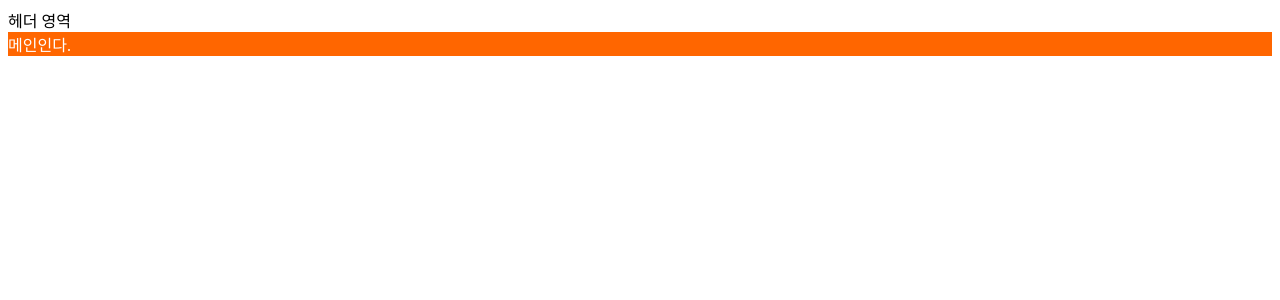
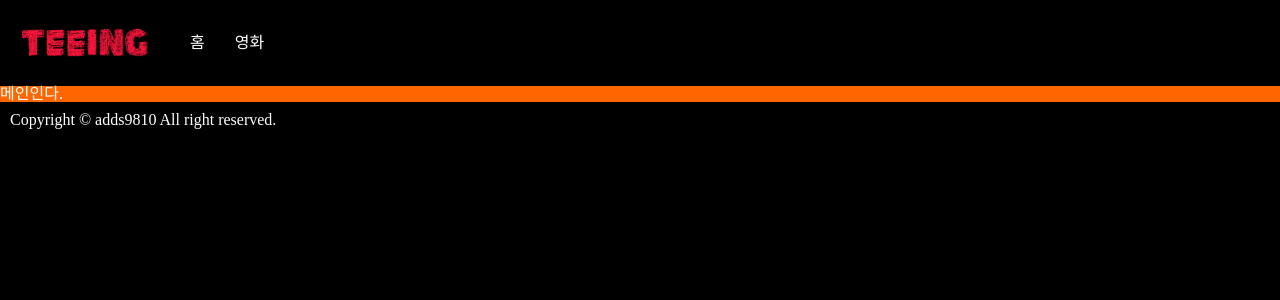
Before and after one commit to adds9810/feReactStudy, a React (Create React App) app in the folder reactTving/: page / in a window 1280 px wide. Shown: the top 300 px of the page. Built offline with nearby package versions, Linux system fonts and the light colour scheme.

Commit message:
레이아웃 시도 중..

```diff
--- a/reactTving/src/App.tsx
+++ b/reactTving/src/App.tsx
@@ -1,6 +1,9 @@
 import React from "react";
 import Router from "~/routes";
 import { RecoilRoot } from "recoil";
+
+// style 구현
+import "./reset.scss";
 
 function App() {
   return (
--- /dev/null
+++ b/reactTving/src/component/Detail/index.tsx
@@ -0,0 +1,3 @@
+export default () => {
+  return <></>;
+};
--- /dev/null
+++ b/reactTving/src/component/common/footer/footer.scss
@@ -0,0 +1,6 @@
+#footer {
+  padding: 10px;
+  p {
+    color: #fff;
+  }
+}
--- /dev/null
+++ b/reactTving/src/component/common/footer/index.tsx
@@ -0,0 +1,10 @@
+// style 구현
+import "./footer.scss";
+
+export default () => {
+  return (
+    <footer id="footer">
+      <p>Copyright © adds9810 All right reserved.</p>
+    </footer>
+  );
+};
--- /dev/null
+++ b/reactTving/src/component/common/header/header.scss
@@ -0,0 +1,30 @@
+#header {
+  position: sticky;
+  top: 0;
+  left: 0;
+  width: 100%;
+  padding: 10px;
+  box-sizing: border-box;
+  .container {
+    display: flex;
+    gap: 30px;
+    align-items: center;
+    justify-content: flex-start;
+    h1 {
+      display: block;
+      width: 150px;
+      a,
+      img {
+        display: block;
+        width: 100%;
+      }
+    }
+    ul {
+      display: flex;
+      gap: 30px;
+      li a {
+        color: #fff;
+      }
+    }
+  }
+}
--- a/reactTving/src/component/common/header/index.tsx
+++ b/reactTving/src/component/common/header/index.tsx
@@ -1,7 +1,26 @@
+import { Link } from "react-router-dom";
+
+// style 구현
+import "./header.scss";
+
 export default () => {
-
-    return(
-        <div>헤더 영역</div>
-    );
-
+  return (
+    <header id="header">
+      <div className="container">
+        <h1>
+          <Link to="/home">
+            <img src={require("~/assets/images/logo.png")} alt="티잉" />
+          </Link>
+        </h1>
+        <ul>
+          <li>
+            <Link to="/home">홈</Link>
+          </li>
+          <li>
+            <Link to="/genre">영화</Link>
+          </li>
+        </ul>
+      </div>
+    </header>
+  );
 };
--- /dev/null
+++ b/reactTving/src/containers/Detail/index.tsx
@@ -0,0 +1,3 @@
+export default () => {
+  return <></>;
+};
--- /dev/null
+++ b/reactTving/src/pages/Detail/index.tsx
@@ -0,0 +1,3 @@
+export default () => {
+  return <></>;
+};
--- a/reactTving/src/pages/Genre/index.tsx
+++ b/reactTving/src/pages/Genre/index.tsx
@@ -1,3 +1,3 @@
 export default () => {
-  return <></>;
+  return <div>장르</div>;
 };
--- a/reactTving/src/pages/main/index.tsx
+++ b/reactTving/src/pages/main/index.tsx
@@ -1,4 +1,6 @@
 import Header from "~/component/common/header";
+import Footer from "~/component/common/footer";
+
 // style 구현
 import "./main.scss";
 
@@ -7,6 +9,7 @@ export default () => {
     <>
       <Header />
       <div className="main">메인인다.</div>
+      <Footer />
     </>
   );
 };
--- /dev/null
+++ b/reactTving/src/reset.scss
@@ -0,0 +1,139 @@
+// reset.css
+
+/* http://meyerweb.com/eric/tools/css/reset/
+   v2.0 | 20110126
+   License: none (public domain)
+*/
+
+html,
+body,
+div,
+span,
+applet,
+object,
+iframe,
+h1,
+h2,
+h3,
+h4,
+h5,
+h6,
+p,
+blockquote,
+pre,
+a,
+abbr,
+acronym,
+address,
+big,
+cite,
+code,
+del,
+dfn,
+em,
+img,
+ins,
+kbd,
+q,
+s,
+samp,
+small,
+strike,
+strong,
+sub,
+sup,
+tt,
+var,
+b,
+u,
+i,
+center,
+dl,
+dt,
+dd,
+ol,
+ul,
+li,
+fieldset,
+form,
+label,
+legend,
+table,
+caption,
+tbody,
+tfoot,
+thead,
+tr,
+th,
+td,
+article,
+aside,
+canvas,
+details,
+embed,
+figure,
+figcaption,
+footer,
+header,
+hgroup,
+menu,
+nav,
+output,
+ruby,
+section,
+summary,
+time,
+mark,
+audio,
+video {
+  margin: 0;
+  padding: 0;
+  border: 0;
+  font-size: 100%;
+  font: inherit;
+  vertical-align: baseline;
+}
+/* HTML5 display-role reset for older browsers */
+article,
+aside,
+details,
+figcaption,
+figure,
+footer,
+header,
+hgroup,
+menu,
+nav,
+section {
+  display: block;
+}
+body {
+  line-height: 1;
+}
+ol,
+ul {
+  list-style: none;
+}
+blockquote,
+q {
+  quotes: none;
+}
+blockquote:before,
+blockquote:after,
+q:before,
+q:after {
+  content: "";
+  content: none;
+}
+table {
+  border-collapse: collapse;
+  border-spacing: 0;
+}
+
+// base
+a {
+  text-decoration: none;
+}
+html {
+  background: #000;
+}
--- a/reactTving/src/routes/index.tsx
+++ b/reactTving/src/routes/index.tsx
@@ -1,12 +1,14 @@
 import { BrowserRouter, Routes, Route } from "react-router-dom";
 
 import Test from "~/pages/test";
+import Genre from "~/pages/Genre";
 import Main from "~/pages/main";
 
 const routes = () => (
   <BrowserRouter>
     <Routes>
       <Route path="/" element={<Main />} />
+      <Route path="/genre" element={<Genre />} />
       <Route path="/test" element={<Test />} />
     </Routes>
   </BrowserRouter>
```
Also changed, not shown: reactTving/src/assets/images/logo.png (added), 1 other file (tests, documents, lock files or other folders).
